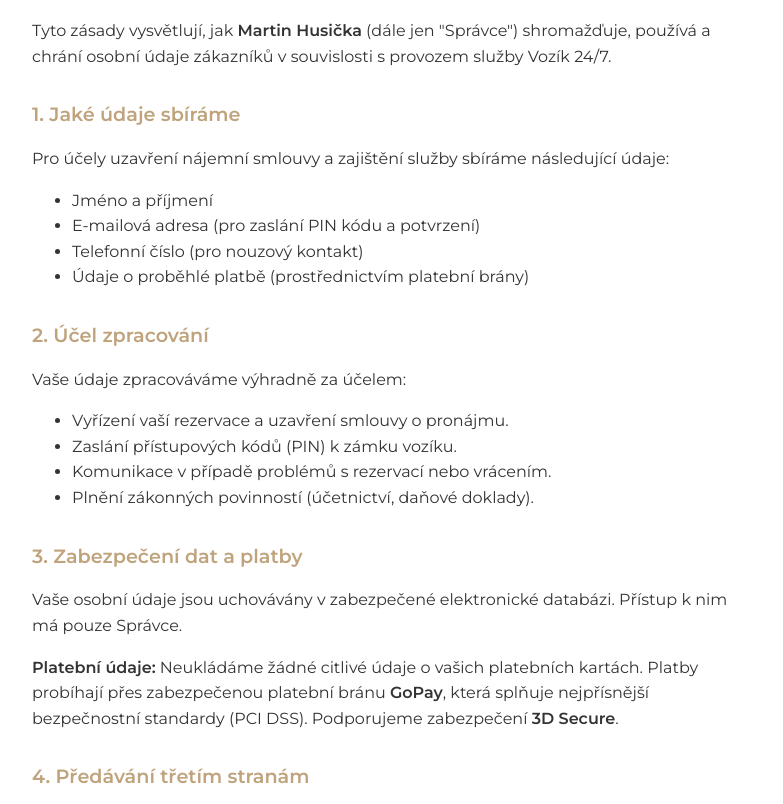
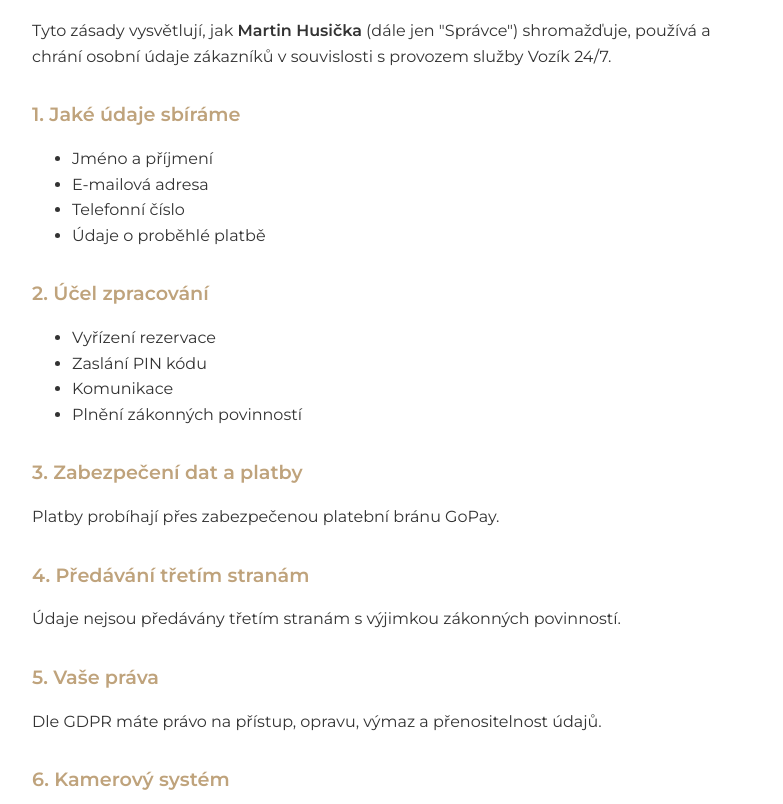
Before and after one commit to mhusicka/booking-app, a website: page booking-app/public/privacy.html in a window 1280 px wide. Shown: the part 148-952 px from the top of the page, without its empty margins (248-1031 px from the left). Drawn offline with Linux system fonts and the light colour scheme.

Commit message:
Update privacy.html

```diff
--- a/booking-app/public/privacy.html
+++ b/booking-app/public/privacy.html
@@ -21,32 +21,32 @@
         <p>Tyto zásady vysvětlují, jak <strong>Martin Husička</strong> (dále jen "Správce") shromažďuje, používá a chrání osobní údaje zákazníků v souvislosti s provozem služby Vozík 24/7.</p>
 
         <h2>1. Jaké údaje sbíráme</h2>
-        <p>Pro účely uzavření nájemní smlouvy a zajištění služby sbíráme následující údaje:</p>
         <ul>
             <li>Jméno a příjmení</li>
-            <li>E-mailová adresa (pro zaslání PIN kódu a potvrzení)</li>
-            <li>Telefonní číslo (pro nouzový kontakt)</li>
-            <li>Údaje o proběhlé platbě (prostřednictvím platební brány)</li>
+            <li>E-mailová adresa</li>
+            <li>Telefonní číslo</li>
+            <li>Údaje o proběhlé platbě</li>
         </ul>
 
         <h2>2. Účel zpracování</h2>
-        <p>Vaše údaje zpracováváme výhradně za účelem:</p>
         <ul>
-            <li>Vyřízení vaší rezervace a uzavření smlouvy o pronájmu.</li>
-            <li>Zaslání přístupových kódů (PIN) k zámku vozíku.</li>
-            <li>Komunikace v případě problémů s rezervací nebo vrácením.</li>
-            <li>Plnění zákonných povinností (účetnictví, daňové doklady).</li>
+            <li>Vyřízení rezervace</li>
+            <li>Zaslání PIN kódu</li>
+            <li>Komunikace</li>
+            <li>Plnění zákonných povinností</li>
         </ul>
 
         <h2>3. Zabezpečení dat a platby</h2>
-        <p>Vaše osobní údaje jsou uchovávány v zabezpečené elektronické databázi. Přístup k nim má pouze Správce.</p>
-        <p><strong>Platební údaje:</strong> Neukládáme žádné citlivé údaje o vašich platebních kartách. Platby probíhají přes zabezpečenou platební bránu <strong>GoPay</strong>, která splňuje nejpřísnější bezpečnostní standardy (PCI DSS). Podporujeme zabezpečení <strong>3D Secure</strong>.</p>
+        <p>Platby probíhají přes zabezpečenou platební bránu GoPay.</p>
 
         <h2>4. Předávání třetím stranám</h2>
-        <p>Vaše údaje nepředáváme žádným třetím stranám s výjimkou zákonných důvodů (např. Policie ČR při odcizení vozíku) nebo poskytovatelů technických služeb (hosting, platební brána), kteří jsou smluvně vázáni mlčenlivostí.</p>
+        <p>Údaje nejsou předávány třetím stranám s výjimkou zákonných povinností.</p>
 
         <h2>5. Vaše práva</h2>
-        <p>Dle GDPR máte právo požadovat přístup ke svým údajům, jejich opravu, přenositelnost nebo výmaz, pokud již nejsou potřebné pro plnění smlouvy či zákonných povinností.</p>
+        <p>Dle GDPR máte právo na přístup, opravu, výmaz a přenositelnost údajů.</p>
+
+        <h2>6. Kamerový systém</h2>
+        <p>Prostor výdeje a vrácení vozíku je monitorován kamerovým systémem za účelem ochrany majetku, prevence kriminality a řešení škodních událostí. Záznamy jsou uchovávány po nezbytně nutnou dobu a mohou být poskytnuty pouze oprávněným orgánům veřejné moci.</p>
 
         <center><a href="javascript:window.close();" class="back-btn">Zavřít okno</a></center>
     </div>
```
